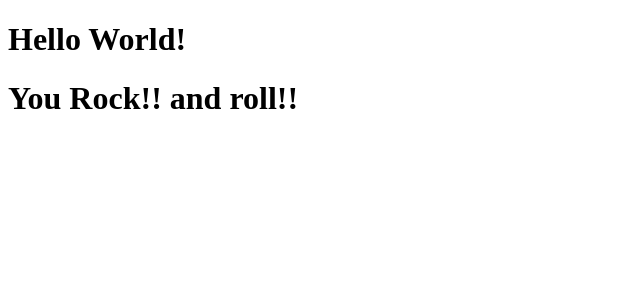
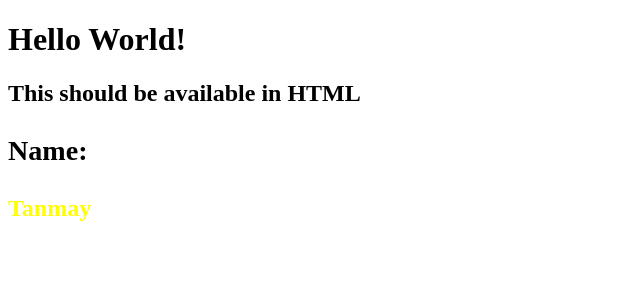
Before and after one commit to tanmayj28/svelte-js, a Svelte app in the folder demo/: page / in a window 1280 px wide. Shown: the top 300 px of the page, without its empty margins (0-640 px from the left). Built offline with nearby package versions, Linux system fonts and the light colour scheme.

Commit message:
outputs js variables and dynamic styles

```diff
--- a/demo/src/App.svelte
+++ b/demo/src/App.svelte
@@ -1,6 +1,17 @@
 <script>
-  import Fun from "./Fun.svelte";
+  let usefulVars = 'This should be available in HTML';
+  let name = 'Tanmay';
+  let favColor = 'blue';
+
+  setTimeout(function() {
+    favColor = 'yellow'
+  }, 2000)
 </script>
 
 <h1>Hello World!</h1>
-<Fun />
+<h2>
+  {usefulVars}
+
+  <h3>Name:</h3>
+  <p style="color: {favColor};">{name}</p>
+</h2>
```
